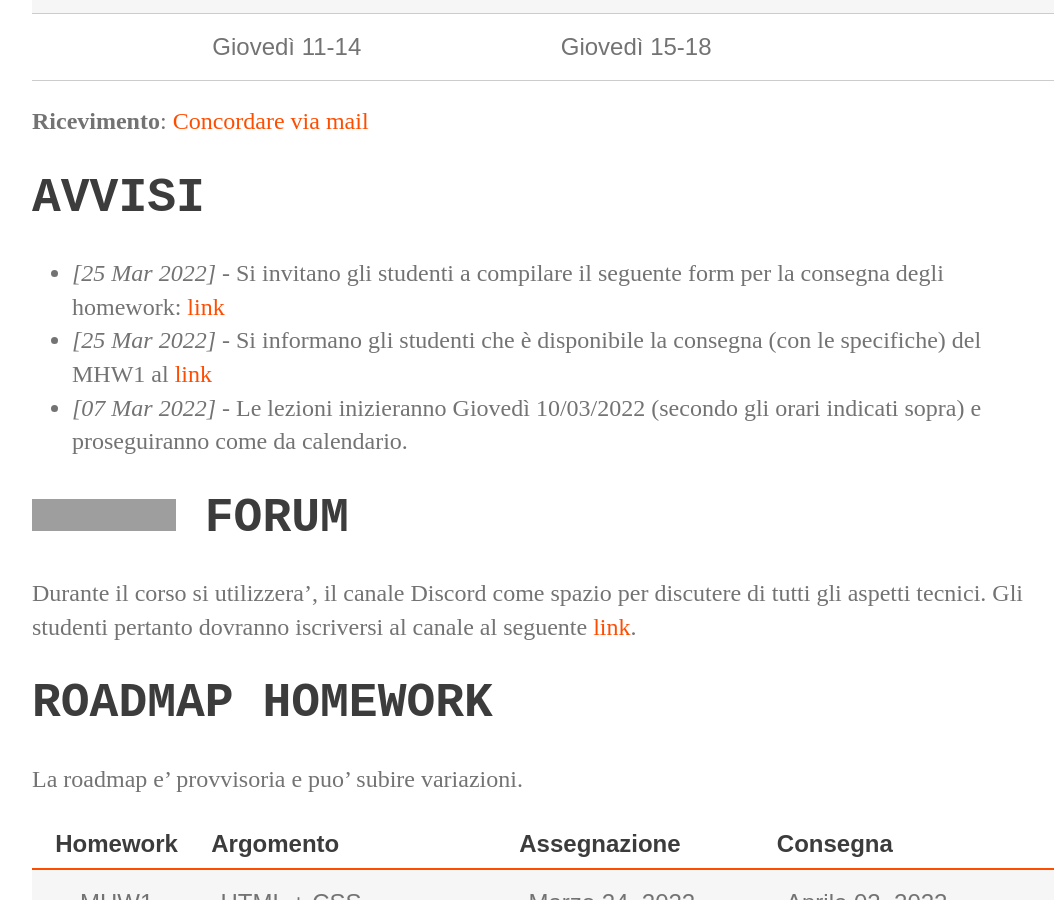
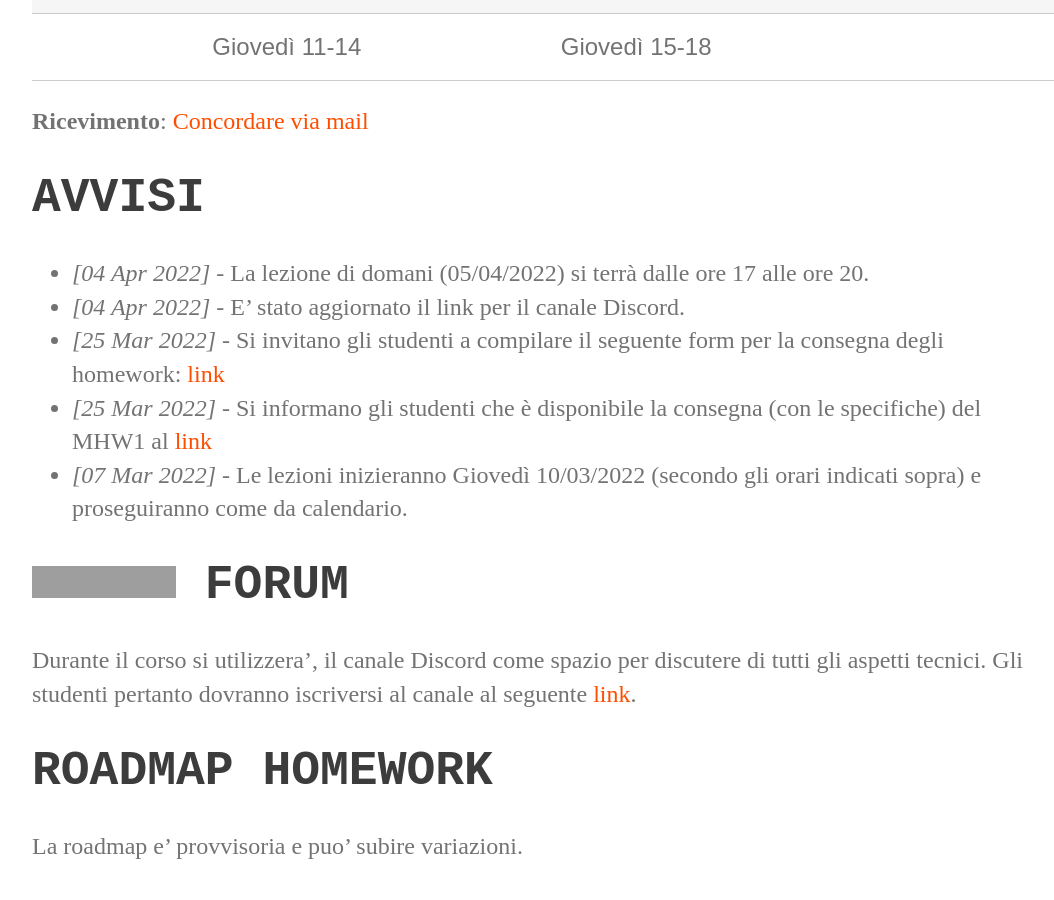
Before and after one commit to perceivelab/database-course, a Jekyll site: the page built from index.md, in a window 1280 px wide and 900 px high, scrolled down 828 px. Shown: the whole window, without its empty margins (96-1150 px from the left). Built offline with Jekyll 4.4.1, drawn with Linux system fonts in a browser that asks for light colours; our own code applies the rules of GitHub Pages for plain Markdown files; grey boxes are pictures that could not be loaded.

Commit message:
Update index.md

```diff
--- a/index.md
+++ b/index.md
@@ -16,6 +16,8 @@ layout: default
 
 
 # AVVISI
+- *[04 Apr 2022]* - La lezione di domani (05/04/2022) si terrà dalle ore 17 alle ore 20.
+- *[04 Apr 2022]* - E' stato aggiornato il link per il canale Discord.
 - *[25 Mar 2022]* - Si invitano gli studenti a compilare il seguente form per la consegna degli homework: [link](https://forms.gle/ZggUdJACy4sDSexAA)
 - *[25 Mar 2022]* - Si informano gli studenti che è disponibile la consegna (con le specifiche) del MHW1 al [link](https://perceivelab.github.io/web-programming-course/mhw1)
 - *[07 Mar 2022]* - Le lezioni inizieranno Giovedì 10/03/2022 (secondo gli orari indicati sopra) e proseguiranno come da calendario.
@@ -25,7 +27,7 @@ layout: default
 
 # ![](https://img.shields.io/badge/-7289DA?style=flat&logo=discord&logoColor=white) FORUM
 {: #tag}
-Durante il corso si utilizzera', il canale Discord come spazio per discutere di tutti gli aspetti tecnici. Gli studenti pertanto dovranno iscriversi al canale al seguente [link](https://discord.gg/B3KT5VTp).
+Durante il corso si utilizzera', il canale Discord come spazio per discutere di tutti gli aspetti tecnici. Gli studenti pertanto dovranno iscriversi al canale al seguente [link](https://discord.gg/TjNDXYc5).
 
 
 # ROADMAP HOMEWORK
```
